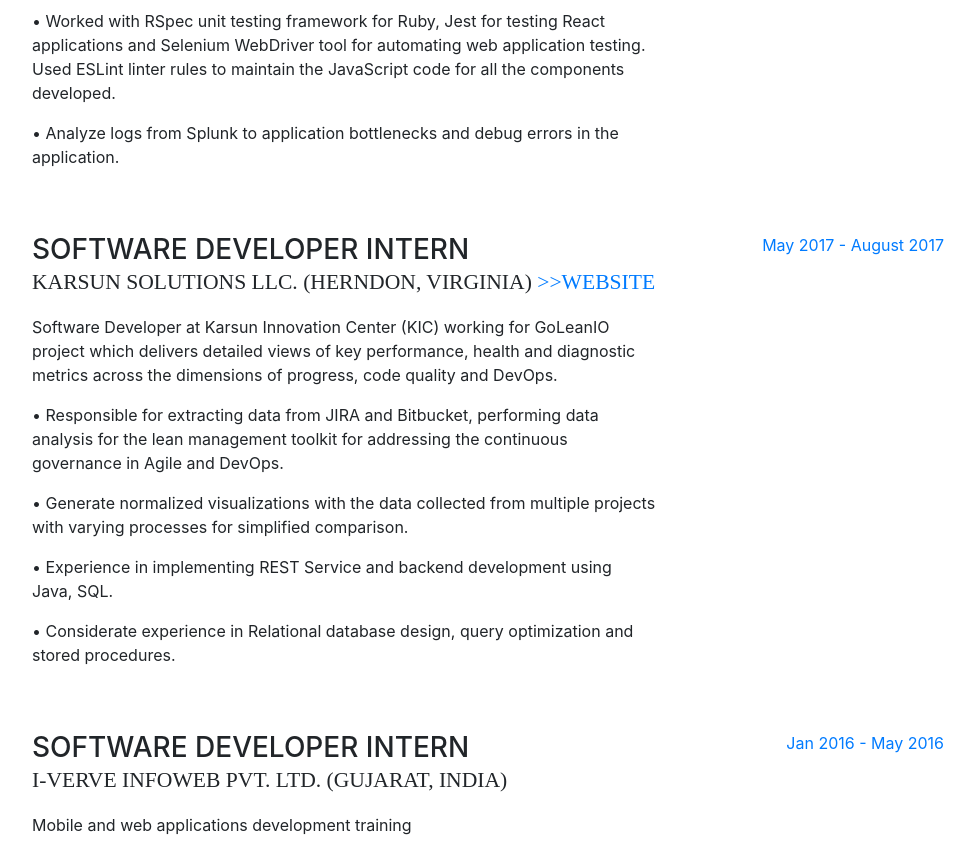
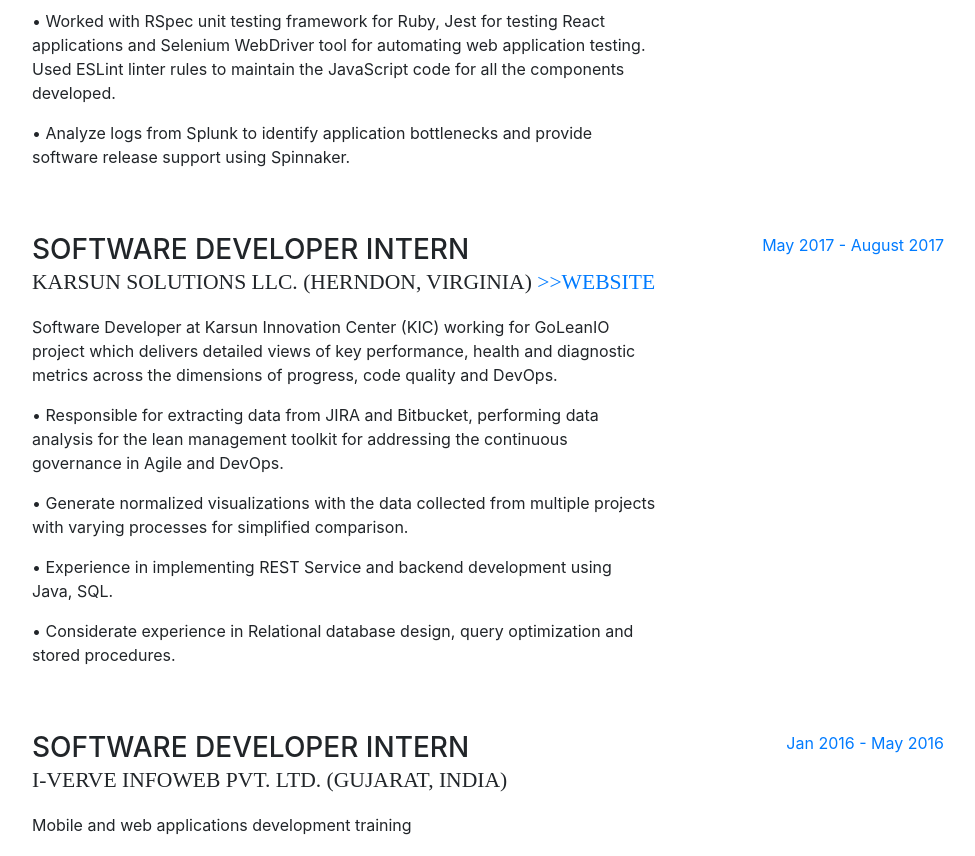
Before and after one commit to GayathreeIyer/GayathreeIyer.github.io, a website with bundled scripts: page index.html in a window 1280 px wide. Shown: the part 1280-2136 px from the top of the page, without its empty margins (288-1263 px from the left). Built offline with nearby package versions, Linux system fonts and the light colour scheme; a web font is replaced by a local one.

Commit message:
Added latest experience

```diff
--- a/index.html
+++ b/index.html
@@ -138,7 +138,7 @@
 			  <p>•	Utilized mature programming methodologies and languages and adhere to industry coding standards, procedures and techniques.</p>
 			  <p>•	Collaborated on component level technical designs and identified process improvements to support development ecosystem.</p>
 			  <p>•	Worked with RSpec unit testing framework for Ruby, Jest for testing React applications and Selenium WebDriver tool for automating web application testing. Used ESLint linter rules to maintain the JavaScript code for all the components developed.</p>
-			  <p>•	Analyze logs from Splunk to application bottlenecks and debug errors in the application.</p>
+			  <p>•	Analyze logs from Splunk to identify application bottlenecks and provide software release support using Spinnaker.</p>
 			  </div>
             <div class="resume-date text-md-right">
               <span class="text-primary">June 2018 - Present</span>
```
